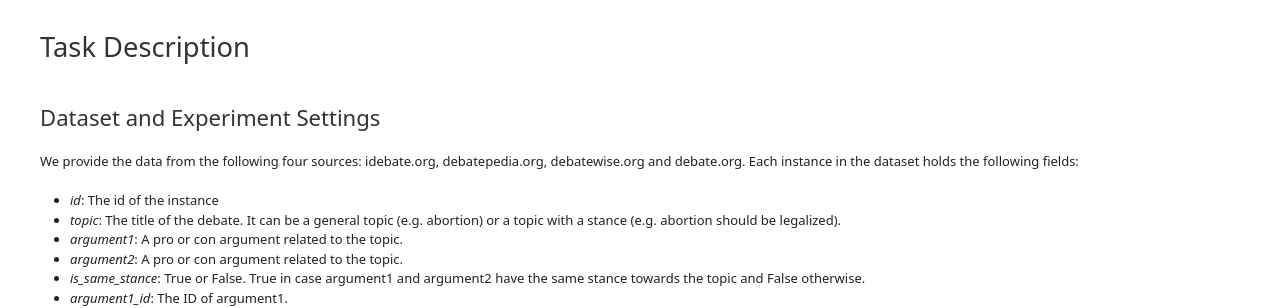
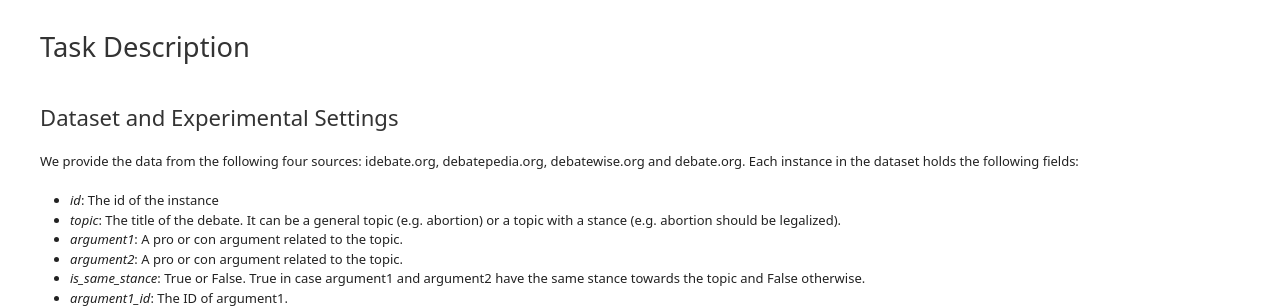
Before and after one commit to YamenAjjour/same-stance-challenge.github.io, a Jekyll site: the page built from index.html, in a window 1280 px wide and 900 px high, scrolled down 626 px. Shown: the part 158-466 px from the top of the window. Built offline with Jekyll 4.4.1, drawn with Linux system fonts in a browser that asks for light colours.

Commit message:
Update index.html

```diff
--- a/index.html
+++ b/index.html
@@ -45,7 +45,7 @@ description: Same Side Stance Classification
 <b>All deadlines are 11:59PM UTC-12:00 ("anywhere on Earth").</b>
 <hr>
 <h1>Task Description</h1>
-        <h2>Dataset and Experiment Settings</h2>
+        <h2>Dataset and Experimental Settings</h2>
               <p>We provide the data from the following four sources: idebate.org,
                 debatepedia.org, debatewise.org and debate.org.
                 Each instance in the dataset holds the following fields: <br>
```
